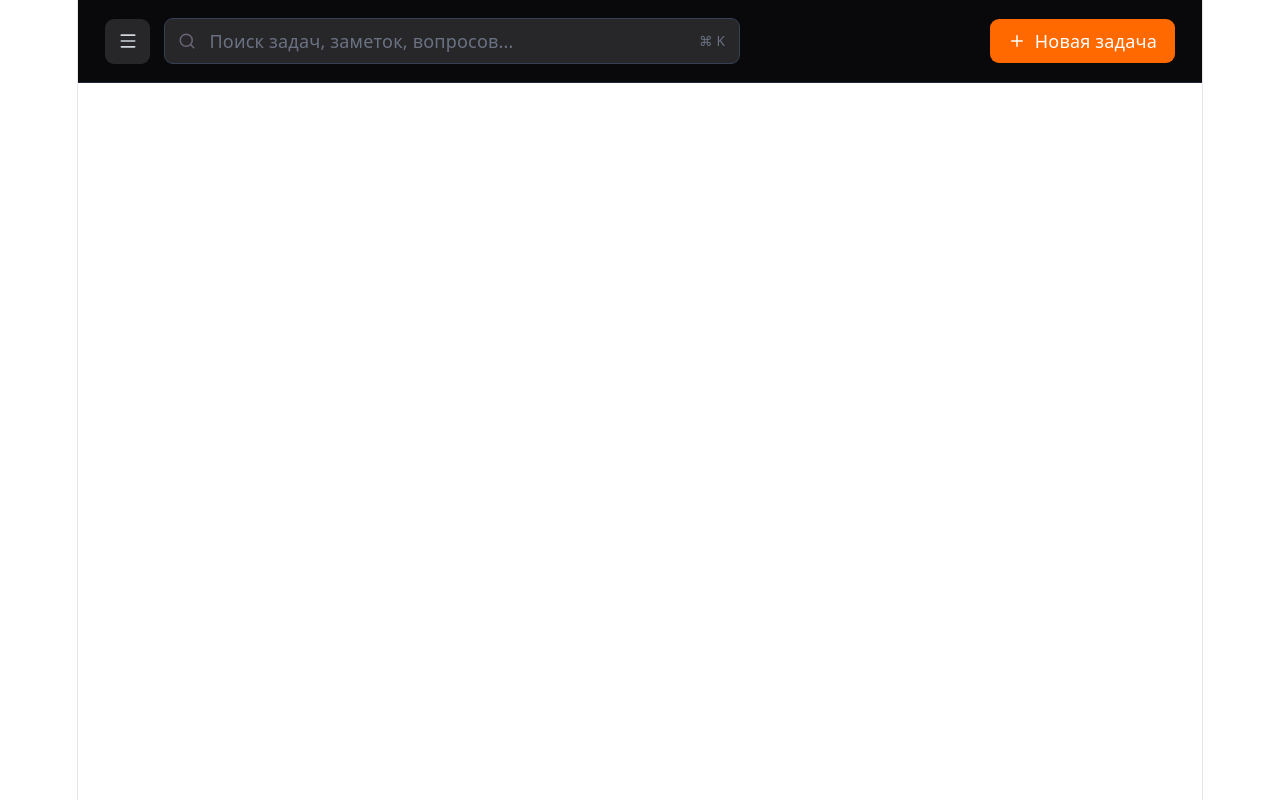
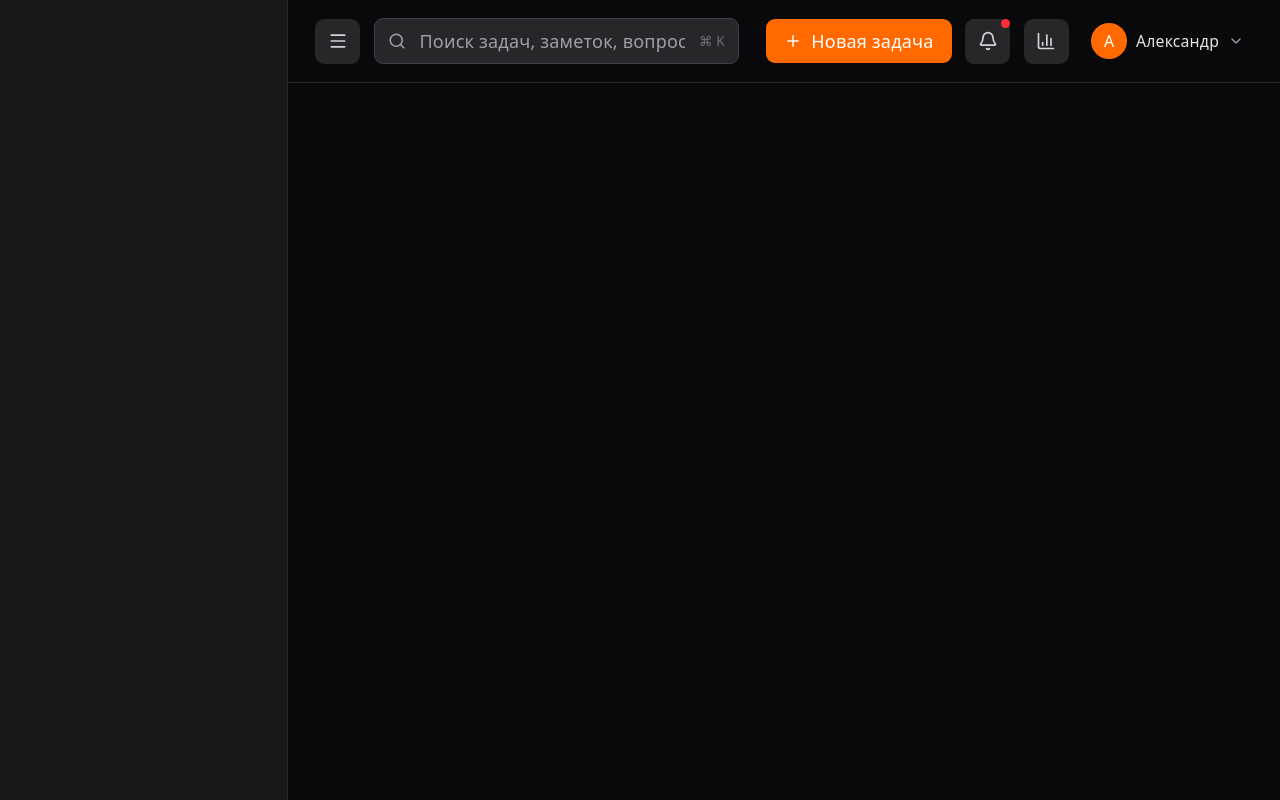
Before and after one commit to Frissonx/mentor-course, a React (Vite) app in the folder forge-os/: page / in a window 1280 px wide. Built offline with nearby package versions, Linux system fonts and the light colour scheme.

Commit message:
feat:  add app layout with sidebar and main area; finalize header

```diff
--- a/forge-os/src/App.jsx
+++ b/forge-os/src/App.jsx
@@ -1,7 +1,23 @@
 import Header from './components/Header'
 
 function App() {
-	return <Header />
+	return (
+		<div className="flex flex-row h-screen bg-zinc-950">
+			{/* Сайдбар - пока заглушка */}
+			<aside className="w-64 bg-zinc-900 border-r border-zinc-800">
+				{/* сюда позже приедет содержимое сайдбара */}
+			</aside>
+
+			{/* Правая область */}
+			<div className="flex flex-col flex-1">
+				<Header />
+				{/* Контент - пока пусто */}
+				<main className="flex-1 p-6">
+					{/* сюда позже приедет главная страница */}
+				</main>
+			</div>
+		</div>
+	)
 }
 
 export default App
--- a/forge-os/src/components/AddTaskButton/AddTaskButton.jsx
+++ b/forge-os/src/components/AddTaskButton/AddTaskButton.jsx
@@ -1,11 +1,11 @@
-import { Plus } from "lucide-react";
+import { Plus } from 'lucide-react'
 
 function AddTaskButton() {
-  return (
-    <button className="flex items-center gap-2 px-4 py-2 rounded-lg bg-orange-500 text-white hover:bg-orange-600">
-      <Plus size={18} />
-      Новая задача
-    </button>
-  );
+	return (
+		<button className="flex items-center  gap-2 px-4 py-2 rounded-lg bg-orange-500 text-white hover:bg-orange-600 whitespace-nowrap">
+			<Plus size={18} />
+			Новая задача
+		</button>
+	)
 }
-export default AddTaskButton;
+export default AddTaskButton
--- a/forge-os/src/components/HamburgerButton/HamburgerButton.jsx
+++ /dev/null
@@ -1,11 +0,0 @@
-import { Menu } from "lucide-react";
-
-function HamburgerButton() {
-  return (
-    <button className="flex items-center justify-center w-10 h-10 rounded-lg bg-zinc-800  hover:bg-gray-700">
-      <Menu size={20} className="text-gray-300" />
-    </button>
-  );
-}
-
-export default HamburgerButton;
--- a/forge-os/src/components/HamburgerButton/index.js
+++ /dev/null
@@ -1 +0,0 @@
-export { default } from "./HamburgerButton.jsx";
--- a/forge-os/src/components/Header/Header.jsx
+++ b/forge-os/src/components/Header/Header.jsx
@@ -1,16 +1,26 @@
-import AddTaskButton from "../AddTaskButton";
-import SearchBar from "../SearchBar";
-import HamburgerButton from "../HamburgerButton";
+import { BarChart3, Bell, Menu } from 'lucide-react'
+import AddTaskButton from '../AddTaskButton'
+import IconButton from '../IconButton'
+import SearchBar from '../SearchBar'
+import UserProfile from '../UserProfile'
 
 function Header() {
 	return (
-    <header className="flex items-center justify-between gap-6 px-6 py-4 border-b border-gray-800 bg-zinc-950">
+		<header className="flex items-center justify-between gap-6 px-6 py-4 border-b  border-zinc-800 bg-zinc-950">
 			<div className="flex items-center gap-3 flex-1">
-        <HamburgerButton />
+				<IconButton icon={Menu} />
 				<SearchBar />
 			</div>
+			<div className="flex items-center gap-3 ">
 				<AddTaskButton />
+				<IconButton
+					icon={Bell}
+					hasBadge
+				/>
+				<IconButton icon={BarChart3} />
+				<UserProfile />
+			</div>
 		</header>
-  );
+	)
 }
-export default Header;
+export default Header
--- /dev/null
+++ b/forge-os/src/components/IconButton/IconButton.jsx
@@ -0,0 +1,18 @@
+function IconButton({ icon: Icon, onClick, hasBadge }) {
+	return (
+		<button
+			onClick={onClick}
+			className=" relative flex items-center justify-center w-10 h-10 rounded-lg bg-zinc-800 hover:bg-zinc-700"
+		>
+			<Icon
+				size={20}
+				className="text-zinc-300"
+			/>
+			{hasBadge && (
+				<span className="absolute top-0 right-0 w-2 h-2 rounded-full bg-red-500"></span>
+			)}
+		</button>
+	)
+}
+
+export default IconButton
--- /dev/null
+++ b/forge-os/src/components/IconButton/index.js
@@ -0,0 +1 @@
+export { default } from './IconButton.jsx'
--- a/forge-os/src/components/SearchBar/SearchBar.jsx
+++ b/forge-os/src/components/SearchBar/SearchBar.jsx
@@ -1,17 +1,20 @@
-import { Search } from "lucide-react";
+import { Search } from 'lucide-react'
 
 function SearchBar() {
 	return (
-    <div className="flex items-center gap-3 px-3 py-2 rounded-lg bg-zinc-800 border border-gray-700 flex-1 max-w-lg">
-      <Search size={18} className="text-gray-40" />
+		<div className="flex items-center gap-3 px-3 py-2 rounded-lg bg-zinc-800 border border-zinc-700 flex-1 max-w-lg">
+			<Search
+				size={18}
+				className="text-zinc-400"
+			/>
 			<input
 				type="text"
 				placeholder="Поиск задач, заметок, вопросов..."
-        className="flex-1 bg-transparent outline-none text-gray-100 placeholder-gray-500"
+				className="flex-1 bg-transparent outline-none text-zinc-100 placeholder-zinc-400"
 			/>
-      <span className="text-xs text-gray-500">⌘ K</span>
+			<span className="text-xs text-zinc-500">⌘ K</span>
 		</div>
-  );
+	)
 }
 
-export default SearchBar;
+export default SearchBar
--- /dev/null
+++ b/forge-os/src/components/UserProfile/UserProfile.jsx
@@ -0,0 +1,18 @@
+import { ChevronDown } from 'lucide-react'
+
+function UserProfile() {
+	return (
+		<button className="flex items-center gap-2 px-2 py-1 rounded-lg hover:bg-zinc-800">
+			<div className="flex items-center justify-center w-8 h-8 rounded-full bg-orange-500 text-white text-sm">
+				A
+			</div>
+			<span className="text-zinc-200 text-sm">Александр</span>
+			<ChevronDown
+				size={16}
+				className="text-zinc-400"
+			/>
+		</button>
+	)
+}
+
+export default UserProfile
--- /dev/null
+++ b/forge-os/src/components/UserProfile/index.js
@@ -0,0 +1 @@
+export { default } from './UserProfile.jsx'
--- a/forge-os/src/index.css
+++ b/forge-os/src/index.css
@@ -56,15 +56,7 @@ body {
 }
 
 #root {
-	width: 1126px;
-	max-width: 100%;
-	margin: 0 auto;
-	text-align: center;
-	border-inline: 1px solid var(--border);
-	min-height: 100svh;
-	display: flex;
-	flex-direction: column;
-	box-sizing: border-box;
+	min-height: 100vh;
 }
 
 h1,
```
Also changed, not shown: 1 other file (tests, documents, lock files or other folders). Lines whose indentation alone changed are shown as unchanged.
